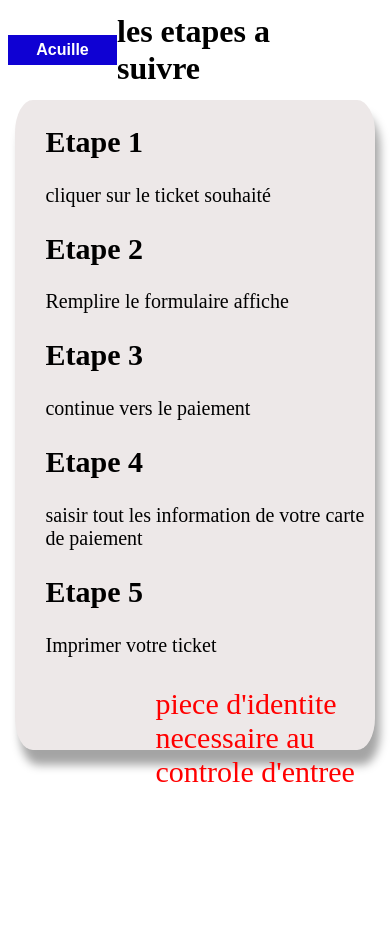
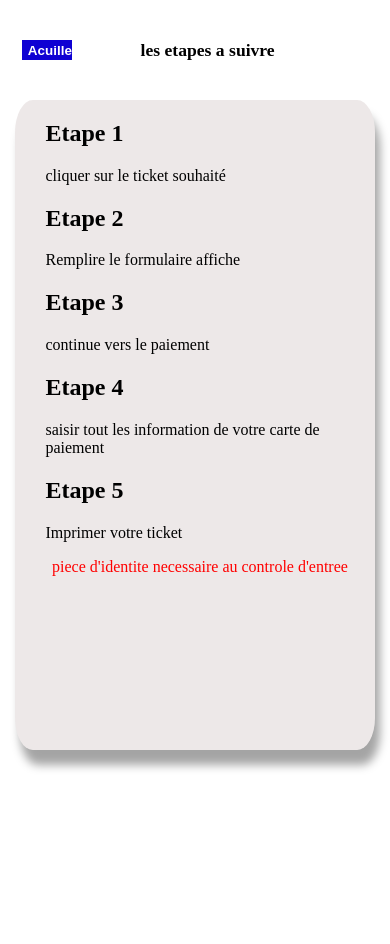
Before and after one commit to touXik/startup, a PHP site: page /html/aide.html in a window 390 px wide. Run offline with PHP 8.4, Linux system fonts and the light colour scheme.

Commit message:
version5

```diff
--- a/css/aide.css
+++ b/css/aide.css
@@ -3,10 +3,10 @@
 body{
     display: flex;
     flex-direction: column;
-    /* background-color: aqua; */
+
 }
 .header{
-    /* background-color: brown; */
+
     height: 10vh;
     display: flex;
     flex-direction: row;
@@ -33,30 +33,26 @@ button:hover{
     background-color: #20aed9;
 }
 .container{
-    /* background-color: blueviolet; */
+
     min-height: 100vh;
     display: flex;
-    /* flex-direction: row; */
+
     justify-content: space-around;
     align-items: flex-start;
-    /* flex-wrap: wrap; */
+
 
 
 
 
 }
 .etapes{
-    /* background-color: rgb(255, 0, 0); */
+
     background-color: rgba(165, 141, 141, 0.2);
     box-shadow: 5px 15px 10px  rgba(0, 0, 0, 0.356);
     border-radius: 5%;
     width: 900px;
     height: 650px;
     margin: 2%;
-    /* display: flex; */
-    /* flex-direction: column; */
-    /* justify-content: flex-start; */
-    /* align-items: flex-start; */
 
 }
 .title{
@@ -67,37 +63,36 @@ button:hover{
 }
 .note{
     padding-left: 110px;
-    /* padding-top:30px; */
+
     color: red;
     font-size: 30px;
 }
 
+@media (max-width:450px){
+     .header h1 {
+     /*   margin-right: 25%; */
+        font-size: 1.1em;
+        margin-left: 11%;
+      }
+
+    button{
+        width: 50px;
+        height: 20px;
+        font-size: 0.7em;
 
 
+    }
 
-/* p{
-    background-color: rgb(95, 226, 43);
-    height: 80%;
-    margin-left: 2%;
-    margin-right: 2%;
-    margin-top: 0%;
-    text-align: center;
-    font-size: 1.2em;
-    font-weight: bold;
+  .title{
+    padding-left:30px;
+    /* height: 20%; */
+
+    font-size: 1em;
 }
-.container h1{
-    position: relative;
-    left: 2%;
+.note{
+    padding-left: 2%;
 
+
+    font-size: 1em;
 }
-h2{
-position: relative;
-left: 18%;
-bottom: 150%;
-}
-h4{
-position: relative;
-left: 10%;
-bottom: 100%;
-color: orange;
-} */
+    }
--- a/html/aide.html
+++ b/html/aide.html
@@ -7,6 +7,7 @@
     <meta http-equiv="X-UA-Compatible" content="IE=edge">
     <meta name="viewport" content="width=device-width, initial-scale=1.0">
     <link rel="stylesheet" href="../css/aide.css">
+    <link rel="icon" type="images/png" href="../images/log.gif">
     <title>aide</title>
 </head>
 <body>
--- a/html/conx_admin.html
+++ b/html/conx_admin.html
@@ -5,6 +5,7 @@
     <meta http-equiv="X-UA-Compatible" content="IE=edge">
     <meta name="viewport" content="width=device-width, initial-scale=1.0">
     <link rel="stylesheet" href="../css/cnx.css">
+    <link rel="icon" type="images/png" href="../images/log.gif">
     <title>connexion admin</title>
 </head>
 <body>
--- a/html/conx_club.html
+++ b/html/conx_club.html
@@ -5,6 +5,7 @@
     <meta http-equiv="X-UA-Compatible" content="IE=edge">
     <meta name="viewport" content="width=device-width, initial-scale=1.0">
     <link rel="stylesheet" href="../css/cnx.css">
+    <link rel="icon" type="images/png" href="../images/log.gif">
     <title>connexion-club</title>
 </head>
 <body>
--- a/php/admin.php
+++ b/php/admin.php
@@ -93,6 +93,7 @@ if (isset($_POST['submit'])){
     <meta http-equiv="X-UA-Compatible" content="IE=edge">
     <meta name="viewport" content="width=device-width, initial-scale=1.0">
     <link rel="stylesheet" href="../css/cnx.css">
+    <link rel="icon" type="images/png" href="../images/log.gif">
 
     <title>admin</title>
 </head>
--- a/php/club.php
+++ b/php/club.php
@@ -41,6 +41,7 @@ $ticket->execute(array($id_club));
     <meta http-equiv="X-UA-Compatible" content="IE=edge">
     <meta name="viewport" content="width=device-width, initial-scale=1.0">
     <link rel="stylesheet" href="../css/cnx.css">
+    <link rel="icon" type="images/png" href="../images/log.gif">
     <title>espace-club</title>
 </head>
 <body>
--- a/php/info.php
+++ b/php/info.php
@@ -59,6 +59,7 @@ $ticket->execute(array($ticket_id));
     <meta http-equiv="X-UA-Compatible" content="IE=edge">
     <meta name="viewport" content="width=device-width, initial-scale=1.0">
     <link rel="stylesheet" href="../css/cnx.css">
+    <link rel="icon" type="images/png" href="../images/log.gif">
      <title>admin</title>
 
 </head>
--- a/php/paiment.php
+++ b/php/paiment.php
@@ -69,6 +69,7 @@ $totale=$mod+$prix;
     <meta http-equiv="X-UA-Compatible" content="IE=edge">
     <meta name="viewport" content="width=device-width, initial-scale=1.0">
     <link rel="stylesheet" href="../css/cnx.css">
+    <link rel="icon" type="images/png" href="../images/log.gif">
      <title>admin</title>
 
 </head>
```
Also changed, not shown: css/styles.css (+34 -24 lines), index.php (+6 -6 lines), images/log.gif (added).
